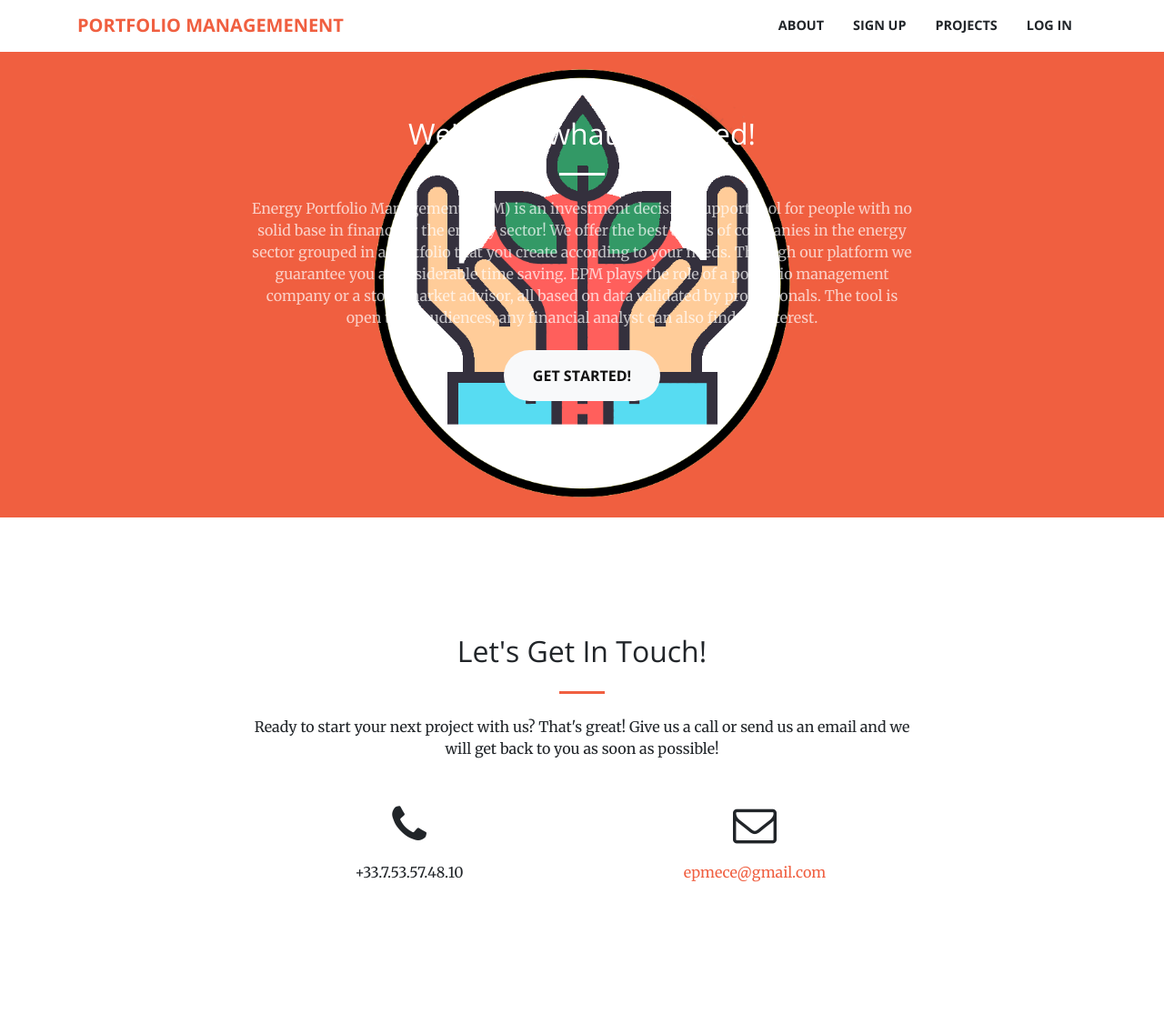
After one commit to nfnBrice/EnergyPortfolioManagement, a Flask app: page /showAbout in a window 1280 px wide. The commit adds this page. Shown: the whole page at 91% size. Run offline with Flask 2, Linux system fonts and the light colour scheme; some libraries are stand-ins or nearby versions.

Commit message:
Style(addstock ok et about en cours)

```diff
--- a/LargeApp/app/hello.py
+++ b/LargeApp/app/hello.py
@@ -15,10 +15,10 @@
 mysql = MySQL()
 # MySQL configurations
 app.config['MYSQL_DATABASE_USER'] = 'root'
-app.config['MYSQL_DATABASE_PASSWORD'] = 'root'
+app.config['MYSQL_DATABASE_PASSWORD'] = ''
 app.config['MYSQL_DATABASE_DB'] = 'ma_base'
 app.config['MYSQL_DATABASE_HOST'] = 'localhost'
-app.config['MYSQL_DATABASE_PORT'] = 8889
+app.config['MYSQL_DATABASE_PORT'] = 3306
 app.config['SQLALCHEMY_DATABASE_URI'] = 'mysql://dayenu:secret.word@localhost/dayenu?unix_socket=/usr/local/mysql5/mysqld.sock'
 
 mysql.init_app(app)
@@ -32,6 +32,10 @@
 @app.route('/showSignUp')
 def showSignUp():
 	return render_template('signup.html')
+
+@app.route('/showAbout')
+def showAbout():
+	return render_template('about.html')
 
 @app.route('/showSignIn')
 def showSignin():
--- a/LargeApp/app/optimiz.py
+++ b/LargeApp/app/optimiz.py
@@ -23,14 +23,13 @@
 mysql = MySQL()
 # MySQL configurations
 app.config['MYSQL_DATABASE_USER'] = 'root'
-app.config['MYSQL_DATABASE_PASSWORD'] = 'root'
+app.config['MYSQL_DATABASE_PASSWORD'] = ' '
 app.config['MYSQL_DATABASE_DB'] = 'ma_base'
 app.config['MYSQL_DATABASE_HOST'] = 'localhost'
-app.config['MYSQL_DATABASE_PORT'] = 8889
+app.config['MYSQL_DATABASE_PORT'] = 3306
 app.config['SQLALCHEMY_DATABASE_URI'] = 'mysql://dayenu:secret.word@localhost/dayenu?unix_socket=/usr/local/mysql5/mysqld.sock'
 
 mysql.init_app(app)
-
 
 
 def get_ochl(stockID):
--- /dev/null
+++ b/LargeApp/app/static/css/about.css
@@ -0,0 +1,15 @@
+#about
+{
+  background-image: url("logo.png");
+  background-repeat: no-repeat;
+  background-position: center;
+  background-size: contain;
+
+}
+/#epm
+{
+  /*float: none;
+  position: absolute;
+  display: inline-block;
+  text-align: center;
+}*/
--- /dev/null
+++ b/LargeApp/app/static/css/logo.css
@@ -0,0 +1,5 @@
+#epm
+{
+  float:left;
+
+}
--- /dev/null
+++ b/LargeApp/app/templates/about.html
@@ -0,0 +1,27 @@
+{% extends "index.html" %}
+{% block h %}{% endblock %}
+{% block body %}
+  <head>
+    <link href="static/css/about.css" rel="stylesheet">
+  </head>
+
+  <body id="aboutsec">
+    <section class="bg-primary" id="about">
+      <div class="container">
+        <div class="row">
+          <div class="col-lg-8 mx-auto text-center">
+            <h2 class="section-heading text-white">We've got what you need!</h2>
+            <hr class="light my-4">
+            <p class="text-faded mb-4">Energy Portfolio Management (EPM) is an investment decision support tool for people with no solid base in finance or the energy sector!
+              We offer the best assets of companies in the energy sector grouped in a portfolio that you create according to your needs.
+              Through our platform we guarantee you a considerable time saving. EPM plays the role of a portfolio management company or a stock market advisor, all based on data validated by professionals.
+              The tool is open to all audiences, any financial analyst can also find its interest.
+            </p>
+            <a class="btn btn-light btn-xl js-scroll-trigger" href="/showSignUp">Get Started!</a>
+          </div>
+        </div>
+      </div>
+    </section>
+  </body>
+
+{% endblock %}
--- a/LargeApp/app/templates/index.html
+++ b/LargeApp/app/templates/index.html
@@ -23,23 +23,23 @@
 
     <!-- Custom styles for this template -->
     <link href="static/css/creative.css" rel="stylesheet">
+    <!--<img src="logo.png" id="epm">-->
 
   </head>
 
   <body id="page-top">
-
     <!-- Navigation -->
     <nav class="navbar navbar-expand-lg navbar-light fixed-top" id="mainNav">
 
       <div class="container">
-        <a class="navbar-brand js-scroll-trigger" href="#page-top">Portfolio Managemenent</a>
+        <a class="navbar-brand js-scroll-trigger" href="#page-top">Portfolio Managemenent </a>
         <button class="navbar-toggler navbar-toggler-right" type="button" data-toggle="collapse" data-target="#navbarResponsive" aria-controls="navbarResponsive" aria-expanded="false" aria-label="Toggle navigation">
           <span class="navbar-toggler-icon"></span>
         </button>
         <div class="collapse navbar-collapse" id="navbarResponsive">
           <ul class="navbar-nav ml-auto">
             <li class="nav-item">
-              <a class="nav-link js-scroll-trigger" href="/about">About</a>
+              <a class="nav-link js-scroll-trigger" href="/showAbout">About</a>
             </li>
             <li class="nav-item">
               <a class="nav-link js-scroll-trigger" href="/showSignUp">Sign up</a>
@@ -82,7 +82,7 @@
 	  </section>
 
 
-	<section id="">
+	<section id="pied">
       <div class="container">
         <div class="row">
           <div class="col-lg-8 mx-auto text-center">
--- a/LargeApp/app/templates/signIn.html
+++ b/LargeApp/app/templates/signIn.html
@@ -27,6 +27,9 @@
 	<link rel="stylesheet" type="text/css" href="static/Login_v18/css/util.css">
 	<link rel="stylesheet" type="text/css" href="static/Login_v18/css/main.css">
 <!--===============================================================================================-->
+<script type="text/javascript" src="../static/js/jQuery.js"></script>
+<script type="text/javascript" src="../static/js/signUp.js"></script>
+
 </head>
 <body style="background-color: #666666;">
 
```
Also changed, not shown: LargeApp/app/static/css/addStocks.css (+20 -7 lines), LargeApp/app/templates/addStocks.html (+9 -9 lines), LargeApp/app/templates/signUp.html (+4 -8 lines), LargeApp/app/run.py (line endings or trailing spaces), LargeApp/app/static/css/logo.png (added), LargeApp/app/static/css/stocks2.jpg (added).
